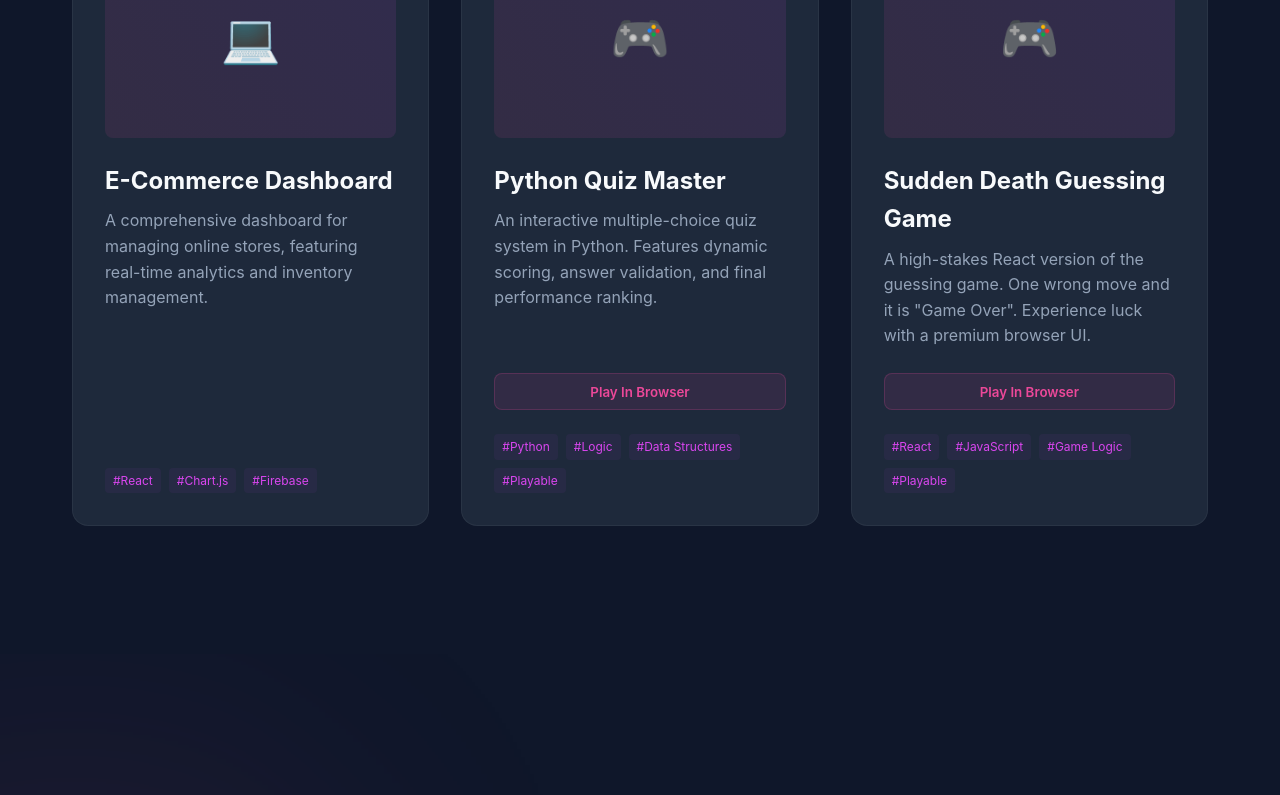
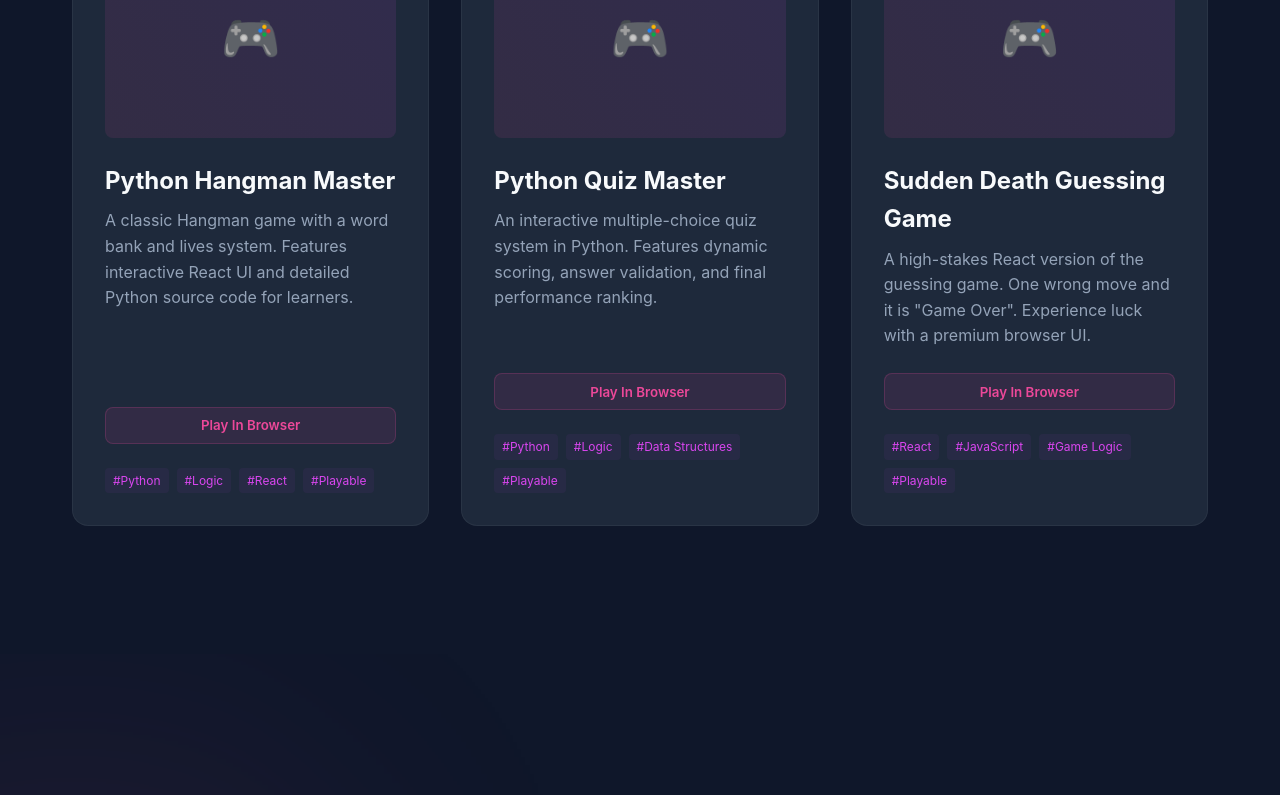
Before and after one commit to rothaa/Monyrotha, a React (Vite) app: page / in a window 1280 px wide. Shown: the part 2849-3644 px from the top of the page. Built offline with nearby package versions, Linux system fonts and the light colour scheme; no server answers; the database is empty.

Commit message:
Fix Hangman integration in Projects section

```diff
--- a/src/components/Projects.jsx
+++ b/src/components/Projects.jsx
@@ -1,15 +1,18 @@
 import React, { useState } from 'react'
 import NumberGuessingGame from './NumberGuessingGame'
 import QuizGame from './QuizGame'
+import HangmanGame from './HangmanGame'
 
 const Projects = () => {
-    const [activeGame, setActiveGame] = useState(null) // 'guessing', 'quiz', or null
+    const [activeGame, setActiveGame] = useState(null) // 'guessing', 'quiz', 'hangman', or null
 
     const projects = [
         {
-            title: 'E-Commerce Dashboard',
-            desc: 'A comprehensive dashboard for managing online stores, featuring real-time analytics and inventory management.',
-            tags: ['React', 'Chart.js', 'Firebase']
+            id: 'hangman',
+            title: 'Python Hangman Master',
+            desc: 'A classic Hangman game with a word bank and lives system. Features interactive React UI and detailed Python source code for learners.',
+            tags: ['Python', 'Logic', 'React', 'Playable'],
+            isGame: true
         },
         {
             id: 'quiz',
@@ -117,7 +120,9 @@ const Projects = () => {
 
                 {activeGame && (
                     <div className="animate-fade-in" style={{ marginTop: '4rem' }}>
-                        {activeGame === 'guessing' ? <NumberGuessingGame /> : <QuizGame />}
+                        {activeGame === 'guessing' && <NumberGuessingGame />}
+                        {activeGame === 'quiz' && <QuizGame />}
+                        {activeGame === 'hangman' && <HangmanGame />}
                     </div>
                 )}
             </div>
```
